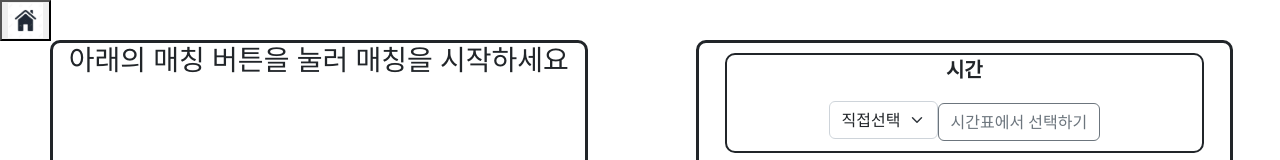
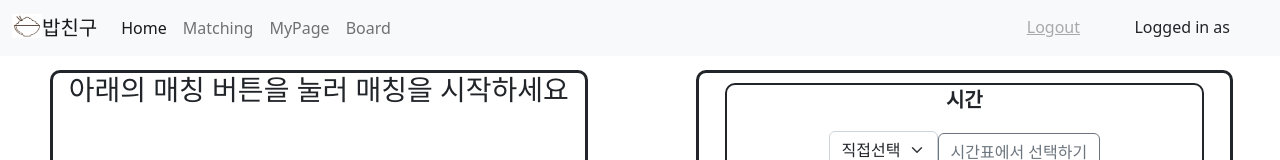
Before and after one commit to swsnu/swppfall2022-team2, a React (Create React App) app in the folder frontend/: page /matching in a window 1280 px wide. Shown: the top 160 px of the page. Built offline with nearby package versions, Linux system fonts and the light colour scheme; no server answers.

Commit message:
apply navbar

```diff
--- a/frontend/src/Main.tsx
+++ b/frontend/src/Main.tsx
@@ -1,84 +1,23 @@
 import React from 'react';
 import ChatList from './chatting/ChatList';
 import Menu from './menus/Menu';
-import { useSelector, useDispatch } from 'react-redux';
-import { Navigate, useNavigate } from 'react-router-dom';
+import { useSelector } from 'react-redux';
+import { Navigate } from 'react-router-dom';
 import { selectUser } from './store/slices/user';
-import { AppDispatch } from './store';
-import { setSignOut } from './store/slices/user';
 import 'bootstrap/dist/css/bootstrap.min.css';
 import './Main.css';
+import NavBar from './NavBar';
 
 const Main: React.FunctionComponent = () => {
   const userState = useSelector(selectUser);
-  const navigate = useNavigate();
-  const dispatch = useDispatch<AppDispatch>();
 
   if (userState.loggedinuser === null) {
     return <Navigate to='/login' />;
   }
 
-  const handleRedirect = () => {
-    navigate('/matching');
-  };
-
-  const handleMyPage = () => {
-    navigate('/mypage');
-  };
-
-  const handleLogout = () => {
-    dispatch(setSignOut(userState.loggedinuser?.user ?? { id: 0, username: 'noone' }))
-      .catch((err) => console.log(err))
-      .then();
-  };
-
   return (
     <div>
-      <nav className='navbar sticky-top navbar-expand-lg navbar-light bg-light'>
-        <div className='container-fluid'>
-          <a className='navbar-brand' href='#'>
-            <img
-              src={require('./images/logo.jpg')}
-              alt=''
-              width='30'
-              height='24'
-              className='d-inline-block align-text-top'
-            />
-            밥친구
-          </a>
-          <button
-            className='navbar-toggler'
-            type='button'
-            data-bs-toggle='collapse'
-            data-bs-target='#navbarText'
-            aria-controls='navbarText'
-            aria-expanded='false'
-            aria-label='Toggle navigation'
-          >
-            <span className='navbar-toggler-icon'></span>
-          </button>
-          <div className='collapse navbar-collapse' id='navbarNavAltMarkup'>
-            <div className='navbar-nav'>
-              <a className='nav-link active' aria-current='page' href='#'>
-                Home
-              </a>
-              <a className='nav-link' onClick={handleRedirect}>
-                Matching
-              </a>
-              <a className='nav-link' onClick={handleMyPage}>
-                My Page
-              </a>
-              <a className='nav-link'>Board</a>
-              <a className='nav-link' onClick={handleLogout}>
-                Log out
-              </a>
-              <span className='navbar-text ms-auto'>
-                Logged in as {userState.loggedinuser.user.username}
-              </span>
-            </div>
-          </div>
-        </div>
-      </nav>
+      <NavBar />
       <div className='chat-list'>
         <ChatList />
       </div>
--- /dev/null
+++ b/frontend/src/NavBar.css
@@ -0,0 +1,11 @@
+.loginusertext {
+  position: fixed;
+  right: 50px;
+  top: 15px;
+}
+.nav-link-logout {
+  position: fixed;
+  right: 200px;
+  top: 15px;
+  color: darkgray;
+}
--- /dev/null
+++ b/frontend/src/NavBar.tsx
@@ -0,0 +1,76 @@
+import React from 'react';
+import 'bootstrap/dist/css/bootstrap.min.css';
+import { useSelector, useDispatch } from 'react-redux';
+import { useNavigate } from 'react-router-dom';
+import { selectUser, setSignOut } from './store/slices/user';
+import { AppDispatch } from './store';
+import './NavBar.css';
+const NavBar: React.FunctionComponent = () => {
+  const navigate = useNavigate();
+  const dispatch = useDispatch<AppDispatch>();
+  const userState = useSelector(selectUser);
+  const handleRedirect = () => {
+    navigate('/matching');
+  };
+
+  const handleMyPage = () => {
+    navigate('/mypage');
+  };
+  const handleMain = () => {
+    navigate('/main');
+  };
+  const handleLogout = () => {
+    dispatch(setSignOut(userState.loggedinuser?.user ?? { id: 0, username: 'noone' }))
+      .catch((err) => console.log(err))
+      .then();
+  };
+
+  return (
+    <nav className='navbar sticky-top navbar-expand-lg navbar-light bg-light'>
+      <div className='container-fluid'>
+        <a className='navbar-brand' href='#'>
+          <img
+            src={require('./images/logo.jpg')}
+            alt=''
+            width='30'
+            height='24'
+            className='d-inline-block align-text-top'
+          />
+          밥친구
+        </a>
+        <button
+          className='navbar-toggler'
+          type='button'
+          data-bs-toggle='collapse'
+          data-bs-target='#navbarText'
+          aria-controls='navbarText'
+          aria-expanded='false'
+          aria-label='Toggle navigation'
+        >
+          <span className='navbar-toggler-icon'></span>
+        </button>
+        <div className='collapse navbar-collapse' id='navbarNavAltMarkup'>
+          <div className='navbar-nav'>
+            <a className='nav-link active' aria-current='page' onClick={handleMain}>
+              Home
+            </a>
+            <a className='nav-link' onClick={handleRedirect}>
+              Matching
+            </a>
+            <a className='nav-link' onClick={handleMyPage}>
+              MyPage
+            </a>
+            <a className='nav-link'>Board</a>
+            <a className='nav-link-logout' onClick={handleLogout}>
+              Logout
+            </a>
+            <span className='loginusertext'>
+              Logged in as {userState.loggedinuser?.user.username}
+            </span>
+          </div>
+        </div>
+      </div>
+    </nav>
+  );
+};
+export default NavBar;
--- a/frontend/src/matching/Matching.css
+++ b/frontend/src/matching/Matching.css
@@ -1,6 +1,6 @@
 .status {
   position: fixed;
-  top: 10px;
+  top: 40px;
   left: 20px;
   width: calc(42%);
   height: calc(60%);
@@ -12,7 +12,7 @@
 
 .condition {
   position: fixed;
-  top: 10px;
+  top: 40px;
   left: calc(52%);
   width: calc(42%);
   height: calc(86%);
@@ -25,7 +25,7 @@
 .button {
   position: fixed;
   left: 20px;
-  top: calc(67%);
+  top: calc(67% + 30px);
   border: 1px solid;
   width: calc(42%);
   height: calc(20%);
--- a/frontend/src/matching/Matching.tsx
+++ b/frontend/src/matching/Matching.tsx
@@ -6,6 +6,7 @@ import { Button } from 'react-bootstrap';
 import axios from 'axios';
 import { useNavigate } from 'react-router';
 import homeImg from '../img/home.png';
+import NavBar from '../NavBar';
 export interface conditionType {
   // this is temporary because another type for time and space is needed
   time: string;
@@ -144,9 +145,10 @@ const Matching: React.FunctionComponent = () => {
   }, 5000);
   return (
     <div>
-      <button onClick={toMain}>
+      <NavBar />
+      {/* <button onClick={toMain}>
         <img src={homeImg} width='35' />
-      </button>
+      </button> */}
       <div className='status'>
         <MatchingStatus
           matched={matched}
--- a/frontend/src/mypage/MyPage.tsx
+++ b/frontend/src/mypage/MyPage.tsx
@@ -1,12 +1,13 @@
-import React, {useState} from "react";
+import React, { useState } from 'react';
 import './MyPage.css';
 import MyManner from './MyManner';
-import MyStatus from "./MyStatus";
-import MyTimeTable from "./MyTimeTable";
+import MyStatus from './MyStatus';
+import MyTimeTable from './MyTimeTable';
 import { useNavigate } from 'react-router';
 import homeImg from '../img/home.png';
-import { Button } from 'react-bootstrap';
+import { Button, Navbar } from 'react-bootstrap';
 import axios from 'axios';
+import NavBar from '../NavBar';
 
 export interface timeTableDataType {
   mon: boolean[];
@@ -15,7 +16,7 @@ export interface timeTableDataType {
   thu: boolean[];
   fri: boolean[];
 }
-export interface statusType{
+export interface statusType {
   first_name: string;
   last_name: string;
   mbti: string;
@@ -48,7 +49,7 @@ const MyPage: React.FunctionComponent = () => {
   const statusSubmit = (): void => {
     axios
       .post(`mypage/submit/`, {
-            first_name: status.first_name ,
+        first_name: status.first_name,
         last_name: status.last_name,
         mbti: status.mbti,
         intro: status.intro,
@@ -62,22 +63,16 @@ const MyPage: React.FunctionComponent = () => {
   };
   return (
     <div>
-            <div className = 'manner'>
-                <button onClick={toMain} className='homeButton'>
-                    <img src={homeImg} width='35' />
-                </button>
-                <MyManner/>
+      <NavBar />
+      <div className='manner'>
+        <MyManner />
       </div>
-            <div className = 'others'>
+      <div className='others'>
         <div>
-                    <MyTimeTable
-                        timeTable={timeTable} handleTimeTable={handleTimeTable}
-                    />
+          <MyTimeTable timeTable={timeTable} handleTimeTable={handleTimeTable} />
         </div>
         <div>
-                    <MyStatus
-                        status={status} handleStatus={handleStatus}
-                    />
+          <MyStatus status={status} handleStatus={handleStatus} />
           <Button variant='secondary' className='submitbutton' onClick={statusSubmit}>
             <span className='buttonText'>Submit changes</span>
           </Button>
@@ -85,6 +80,6 @@ const MyPage: React.FunctionComponent = () => {
       </div>
     </div>
   );
-}
+};
 
 export default MyPage;
```
Lines whose indentation alone changed are shown as unchanged.
